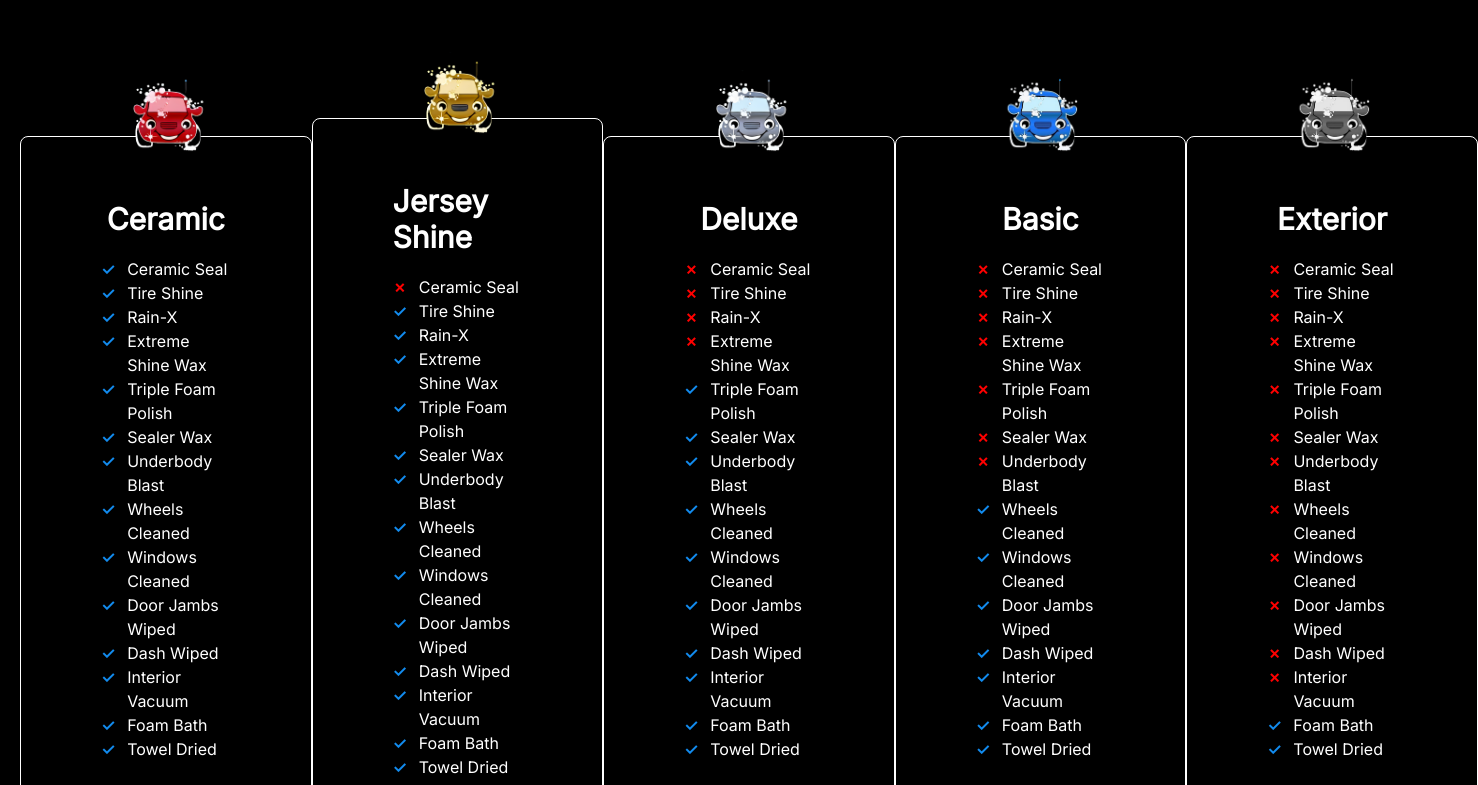
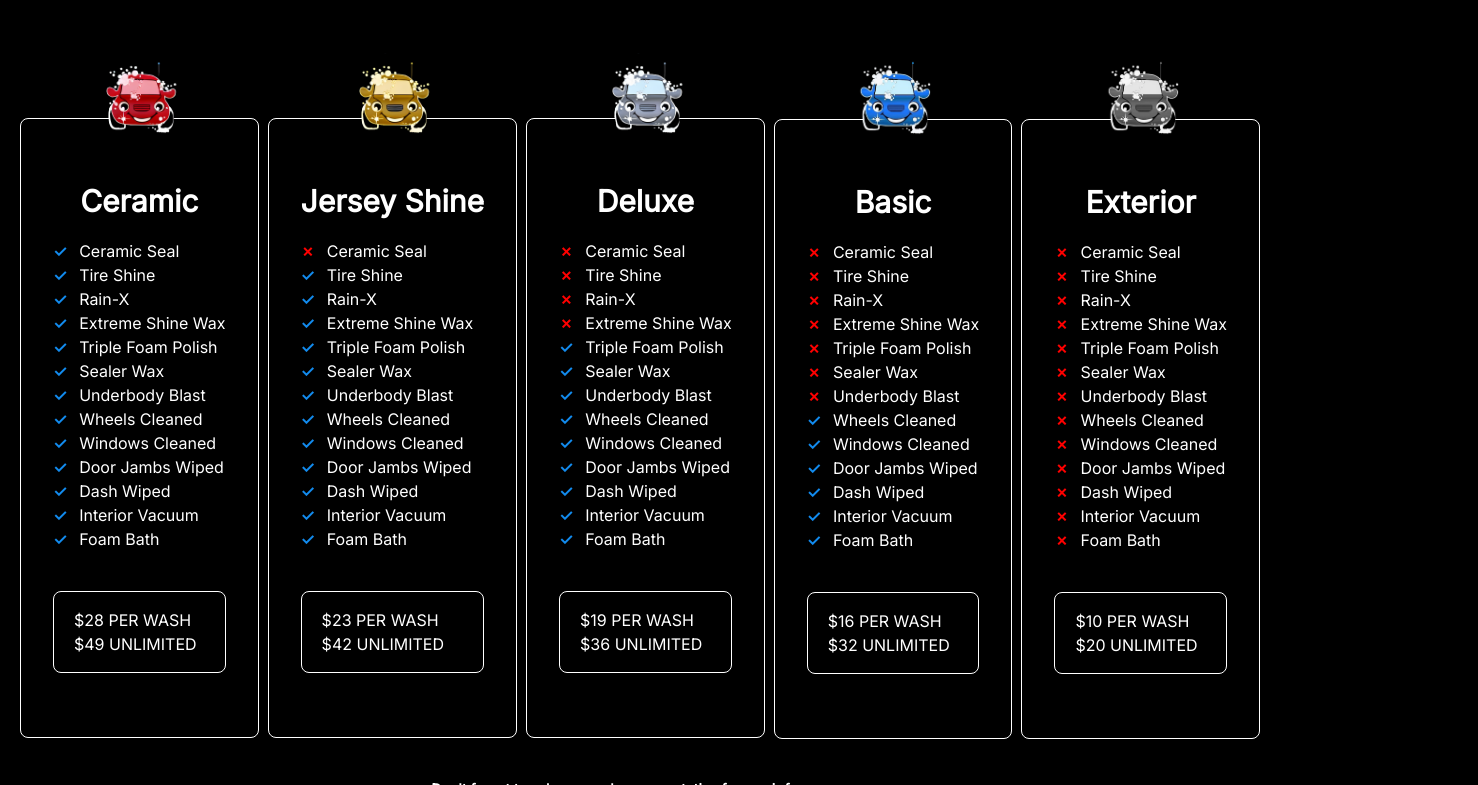
Before and after one commit to kelleyseth/jerseyshinelube, a Next.js app: page /washservices in a window 1280 px wide. Shown: the part 655-1440 px from the top of the page, 1478 px wide, since content can reach past the window. Built offline with nearby package versions, Linux system fonts and the light colour scheme.

Commit message:
Added reading from json file for wash page

```diff
--- a/package.json
+++ b/package.json
@@ -11,7 +11,7 @@
   "dependencies": {
     "again": "^0.0.1",
     "flowbite-react": "^0.7.2",
-    "next": "14.1.0",
+    "next": "^14.1.0",
     "react": "^18",
     "react-checkmark": "^2.0.0",
     "react-dom": "^18",
--- a/src/app/components/Washcard.tsx
+++ b/src/app/components/Washcard.tsx
@@ -12,7 +12,7 @@ export default function Washcard(props: { pic: string; name: string; price: stri
                 priority
                 className="relative z-1 top-4"
             />
-            <div className="z-2 group rounded-lg border px-20 py-16 border-white"
+            <div className="z-2 group rounded-lg border px-8 py-16 border-white"
             >
             <h1 className="flex items-center justify-center pb-5 font-bold text-3xl">{props.name}</h1>
                 {props.wash?.map((item, index) => (
--- a/src/app/washservices/page.tsx
+++ b/src/app/washservices/page.tsx
@@ -1,33 +1,19 @@
 import Carousel from "../components/WashCarousel";
 import Washcard from "../components/Washcard";
 import Link from "next/link";
+import { readFileSync } from 'fs';
+
 
 export default function WashServices() {
 
-    const services = ["Ceramic Seal", "Tire Shine", "Rain-X", "Extreme Shine Wax",
-        "Triple Foam Polish", "Sealer Wax", "Underbody Blast", "Wheels Cleaned",
-        "Windows Cleaned", "Door Jambs Wiped", "Dash Wiped", "Interior Vacuum",
-        "Foam Bath", "Towel Dried"];
-    const ceramic = [true, true, true, true,
-        true, true, true, true,
-        true, true, true, true,
-        true, true];
-    const jerseyshine = [false, true, true, true,
-        true, true, true, true,
-        true, true, true, true,
-        true, true];
-    const deluxe = [false, false, false, false,
-        true, true, true, true,
-        true, true, true, true,
-        true, true];
-    const basic = [false, false, false, false,
-        false, false, false, true,
-        true, true, true, true,
-        true, true];
-    const exterior = [false, false, false, false,
-        false, false, false, false,
-        false, false, false, false,
-        true, true];
+    let washfile = JSON.parse(readFileSync('./washservices.json', 'utf-8'))
+
+    const services = washfile.Services.services;
+    const ceramic = Object.values(washfile.Ceramic.services) as Array<boolean>;
+    const jerseyshine = Object.values(washfile.JerseyShine.services) as Array<boolean>;
+    const deluxe = Object.values(washfile.Deluxe.services) as Array<boolean>;
+    const basic = Object.values(washfile.Basic.services) as Array<boolean>;
+    const exterior = Object.values(washfile.Exterior.services) as Array<boolean>;
 
     return (
         <div>
@@ -45,11 +31,11 @@ export default function WashServices() {
             </div>
             {/* TODO cards extend past parent when resized */}
             <div className="max-lg:hidden flex items-center w-full justify-between p-5">
-                <Washcard pic="/carwashred.png" name="Ceramic" price="28" clubprice="49" services={services} wash={ceramic} />
-                <Washcard pic="/carwashgold.png" name="Jersey Shine" price="23" clubprice="42" services={services} wash={jerseyshine} />
-                <Washcard pic="/carwashsilver.png" name="Deluxe" price="19" clubprice="36" services={services} wash={deluxe} />
-                <Washcard pic="/carwashblue.png" name="Basic" price="16" clubprice="32" services={services} wash={basic} />
-                <Washcard pic="/carwashgrey.png" name="Exterior" price="10" clubprice="20" services={services} wash={exterior} />
+                <Washcard pic="/carwashred.png" name="Ceramic" price={washfile.Ceramic.prices.Regular} clubprice={washfile.Ceramic.prices.Club} services={services} wash={ceramic} />
+                <Washcard pic="/carwashgold.png" name="Jersey Shine" price={washfile.JerseyShine.prices.Regular} clubprice={washfile.JerseyShine.prices.Club} services={services} wash={jerseyshine} />
+                <Washcard pic="/carwashsilver.png" name="Deluxe" price={washfile.Deluxe.prices.Regular} clubprice={washfile.Deluxe.prices.Club} services={services} wash={deluxe} />
+                <Washcard pic="/carwashblue.png" name="Basic" price={washfile.Basic.prices.Regular} clubprice={washfile.Basic.prices.Club} services={services} wash={basic} />
+                <Washcard pic="/carwashgrey.png" name="Exterior" price={washfile.Exterior.prices.Regular} clubprice={washfile.Exterior.prices.Club} services={services} wash={exterior} />
             </div>
             <div className="flex w-full items-center text-center justify-center font-bold text-xl p-5">
                 <p className="text-sm">Don&apos;t forget to ask our wash representative for an air fragrance</p>
--- /dev/null
+++ b/washservices.json
@@ -0,0 +1,118 @@
+{
+    "Services": {
+        "services": ["Ceramic Seal", "Tire Shine", "Rain-X", "Extreme Shine Wax",
+        "Triple Foam Polish", "Sealer Wax", "Underbody Blast", "Wheels Cleaned",
+        "Windows Cleaned", "Door Jambs Wiped", "Dash Wiped", "Interior Vacuum",
+        "Foam Bath"]
+    },
+    "Ceramic":
+    {
+        "services": {
+            "Ceramic Seal": true,
+            "Tire Shine": true,
+            "Rain-X": true,
+            "Extreme Shine Wax": true,
+            "Triple Foam Polish": true,
+            "Sealer Wax": true,
+            "Underbody Blast": true,
+            "Wheels Cleaned": true,
+            "Windows Cleaned": true,
+            "Door Jambs Wiped": true,
+            "Dash Wiped": true,
+            "Interior Vacuum": true,
+            "Foam Bath": true
+        },
+        "prices": {
+            "Regular": "28",
+            "Club": "49"
+        }
+    },
+    "JerseyShine":
+    {
+        "services": {
+            "Ceramic Seal": false,
+            "Tire Shine": true,
+            "Rain-X": true,
+            "Extreme Shine Wax": true,
+            "Triple Foam Polish": true,
+            "Sealer Wax": true,
+            "Underbody Blast": true,
+            "Wheels Cleaned": true,
+            "Windows Cleaned": true,
+            "Door Jambs Wiped": true,
+            "Dash Wiped": true,
+            "Interior Vacuum": true,
+            "Foam Bath": true
+        },
+        "prices": {
+            "Regular": "23",
+            "Club": "42"
+        }
+    },
+    "Deluxe":
+    {
+        "services": {
+            "Ceramic Seal": false,
+            "Tire Shine": false,
+            "Rain-X": false,
+            "Extreme Shine Wax": false,
+            "Triple Foam Polish": true,
+            "Sealer Wax": true,
+            "Underbody Blast": true,
+            "Wheels Cleaned": true,
+            "Windows Cleaned": true,
+            "Door Jambs Wiped": true,
+            "Dash Wiped": true,
+            "Interior Vacuum": true,
+            "Foam Bath": true
+        },
+        "prices": {
+            "Regular": "19",
+            "Club": "36"
+        }
+    },
+    "Basic":
+    {
+        "services": {
+            "Ceramic Seal": false,
+            "Tire Shine": false,
+            "Rain-X": false,
+            "Extreme Shine Wax": false,
+            "Triple Foam Polish": false,
+            "Sealer Wax": false,
+            "Underbody Blast": false,
+            "Wheels Cleaned": true,
+            "Windows Cleaned": true,
+            "Door Jambs Wiped": true,
+            "Dash Wiped": true,
+            "Interior Vacuum": true,
+            "Foam Bath": true
+        },
+        "prices": {
+            "Regular": "16",
+            "Club": "32"
+        }
+    },
+    "Exterior":
+    {
+        "services": {
+            "Ceramic Seal": false,
+            "Tire Shine": false,
+            "Rain-X": false,
+            "Extreme Shine Wax": false,
+            "Triple Foam Polish": false,
+            "Sealer Wax": false,
+            "Underbody Blast": false,
+            "Wheels Cleaned": false,
+            "Windows Cleaned": false,
+            "Door Jambs Wiped": false,
+            "Dash Wiped": false,
+            "Interior Vacuum": false,
+            "Foam Bath": false
+        },
+        "prices": {
+            "Regular": "10",
+            "Club": "20"
+        }
+    }
+}
```
Also changed, not shown: 2 other files (tests, documents, lock files or other folders).
